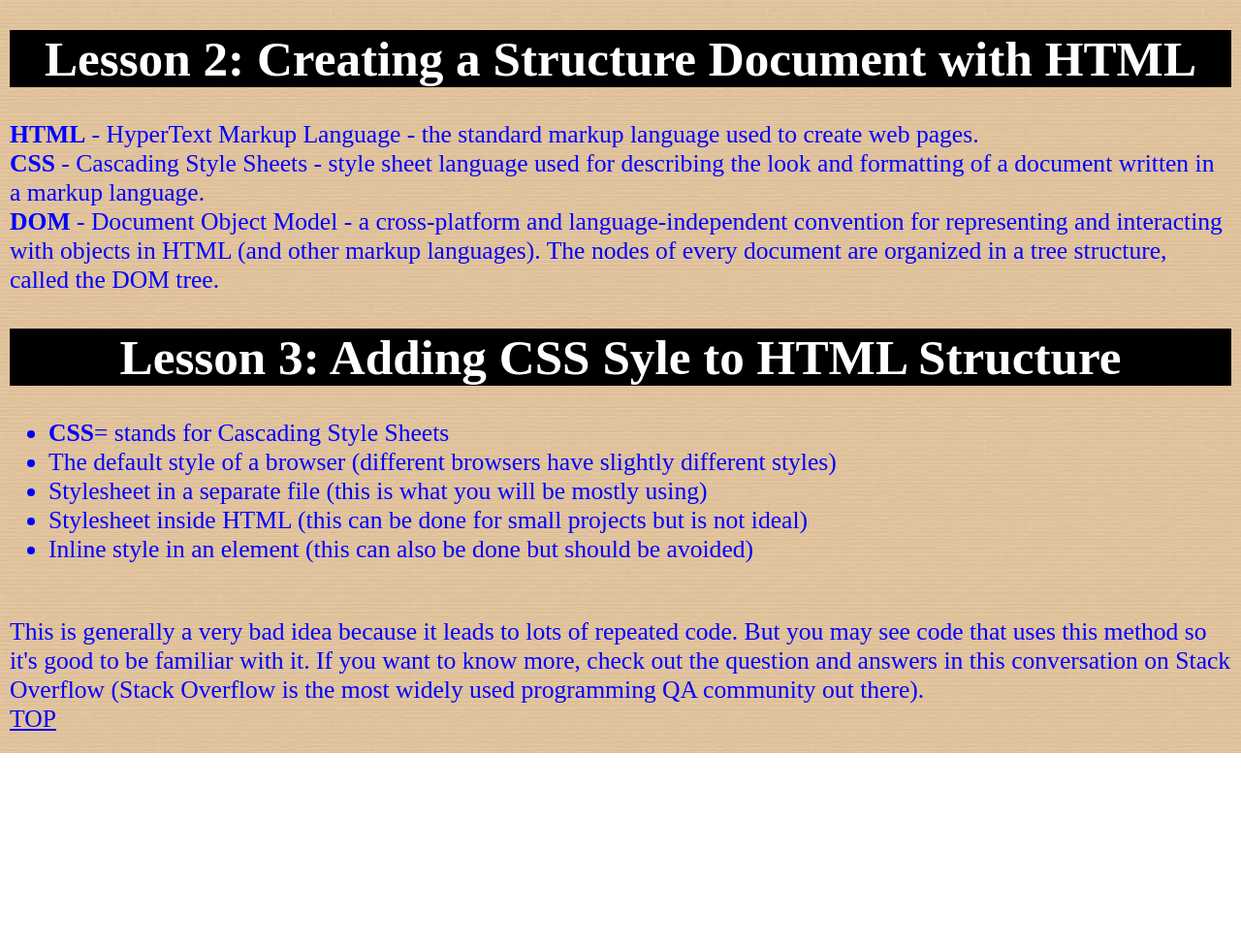
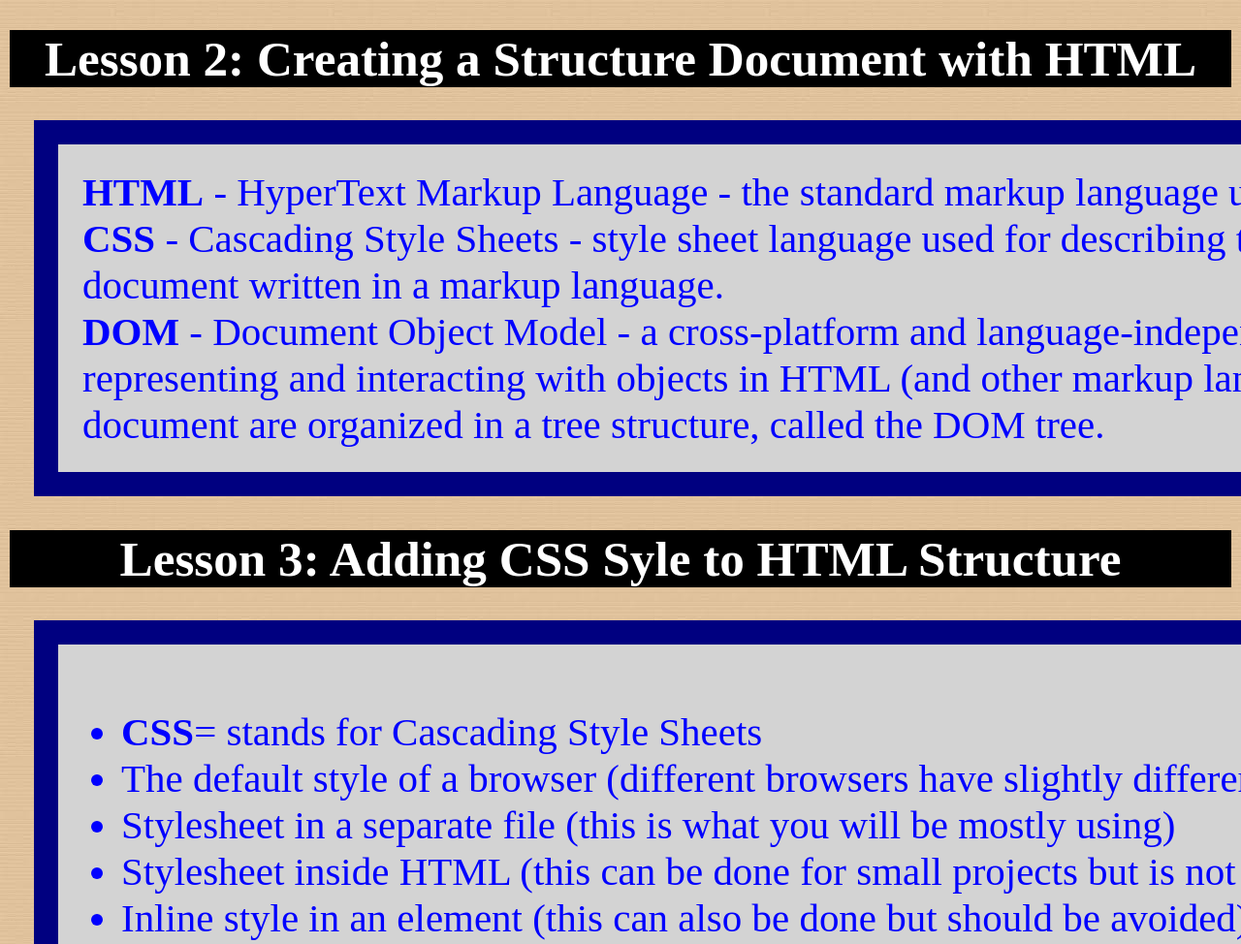
Before and after one commit to tynesha14/make-a-web-page, a plain HTML site: page ClassNotes/index.html in a window 1280 px wide. Shown: the part 2200-3174 px from the top of the page at 97% size. Before the commit the page ends 2977 px from the top, so only its background shows below. Drawn offline with Linux system fonts and the light colour scheme.

Commit message:
Update style.css
replaced .l2 and .l3 with .lesson

```diff
--- a/ClassNotes/style.css
+++ b/ClassNotes/style.css
@@ -52,7 +52,7 @@ p {
 	background-color: gray;
 }
 
-.TOC, .l2, .l3{
+.TOC, .lesson{
 
     font-size: 1.6em;
     background-color: lightgrey;
```
